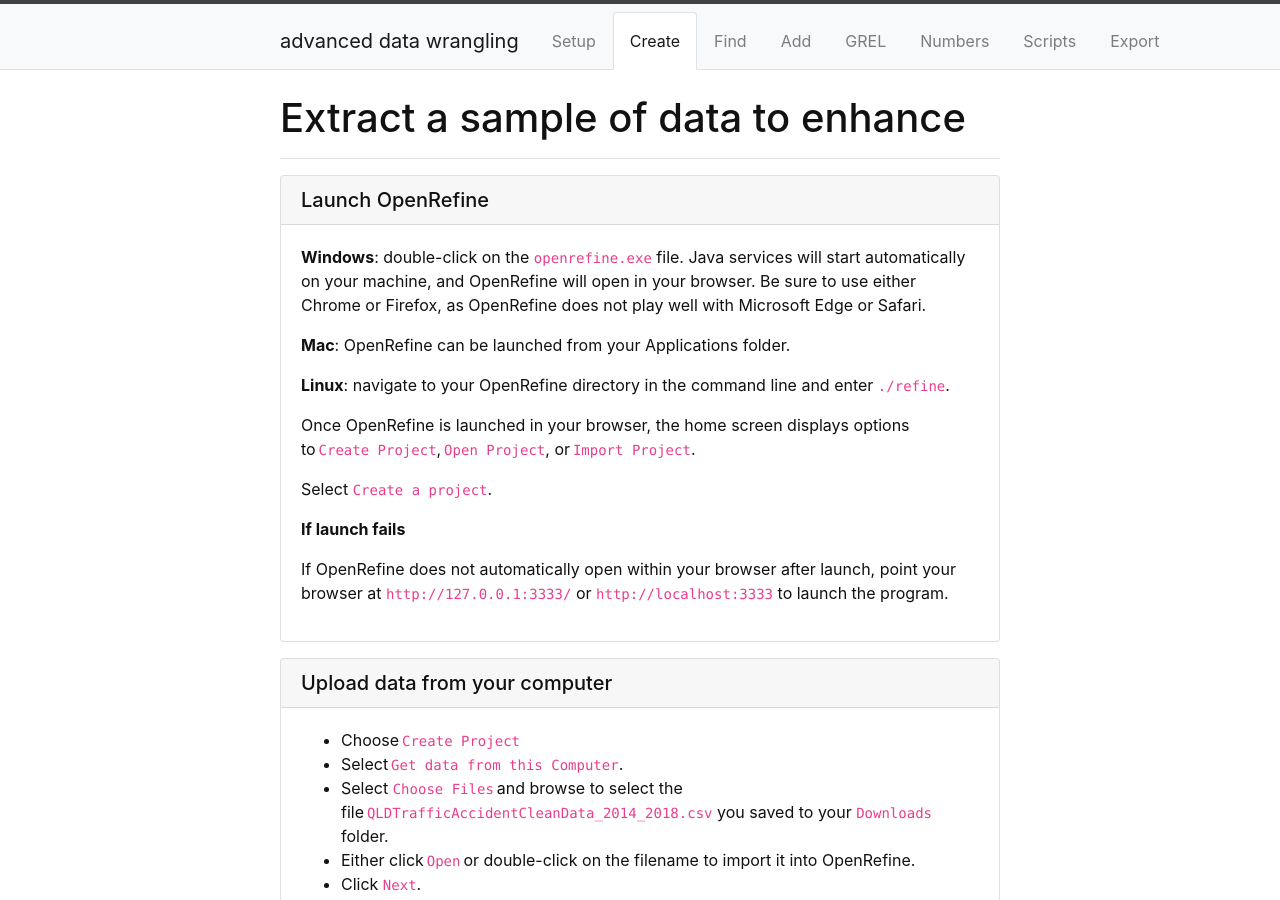
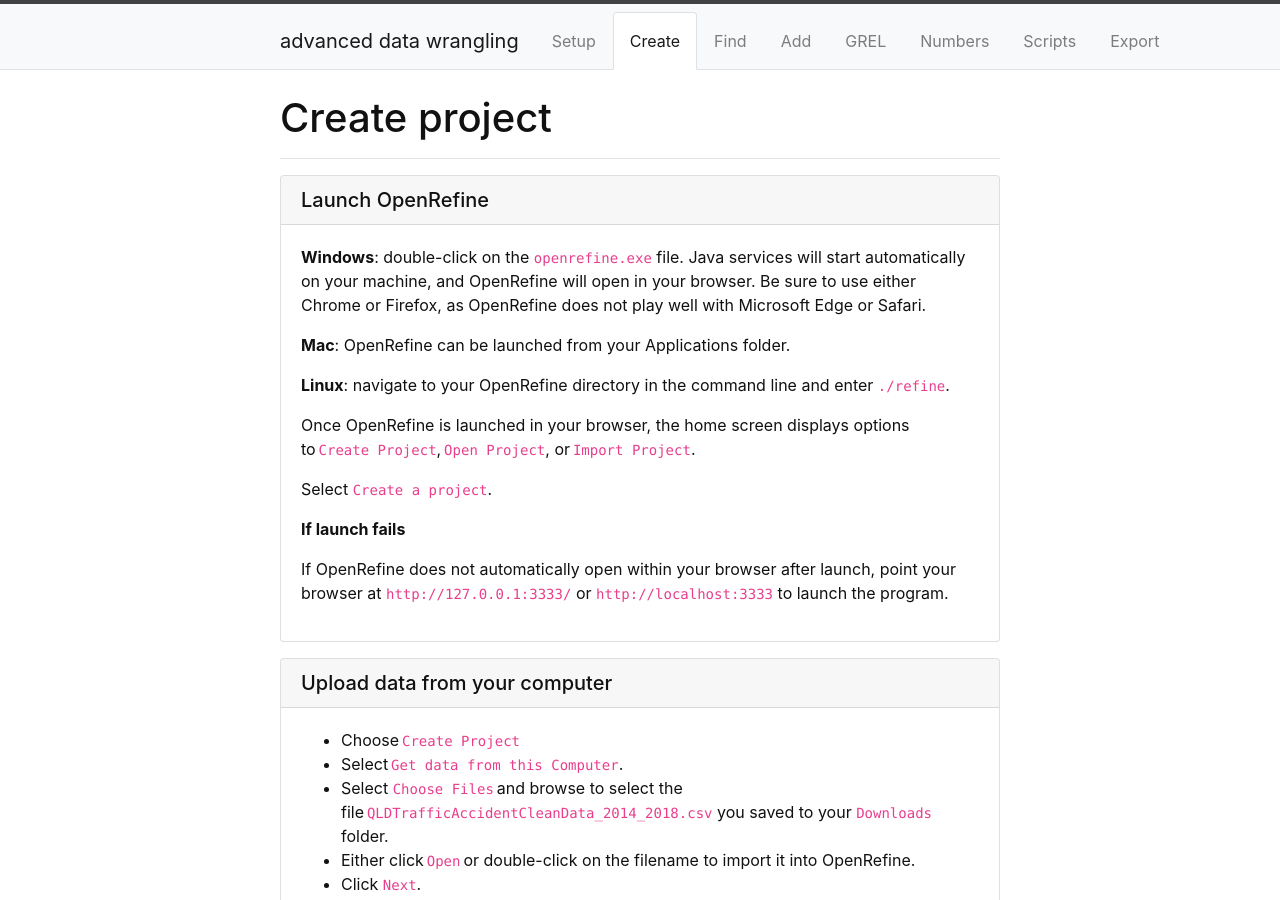
Before and after one commit to GULibrarySandbox/advanced-data-wrangle-old, a Jekyll site: the page built from content/2-lesson.md, in a window 1280 px wide and 900 px high. Built offline with Jekyll 4.4.1, drawn with Linux system fonts in a browser that asks for light colours.

Commit message:
Update 2-lesson.md

```diff
--- a/content/2-lesson.md
+++ b/content/2-lesson.md
@@ -3,7 +3,7 @@ title: Create
 nav: true
 ---
 
-# Extract a sample of data to enhance
+# Create project
 ----
 
 {% capture text %}
```
